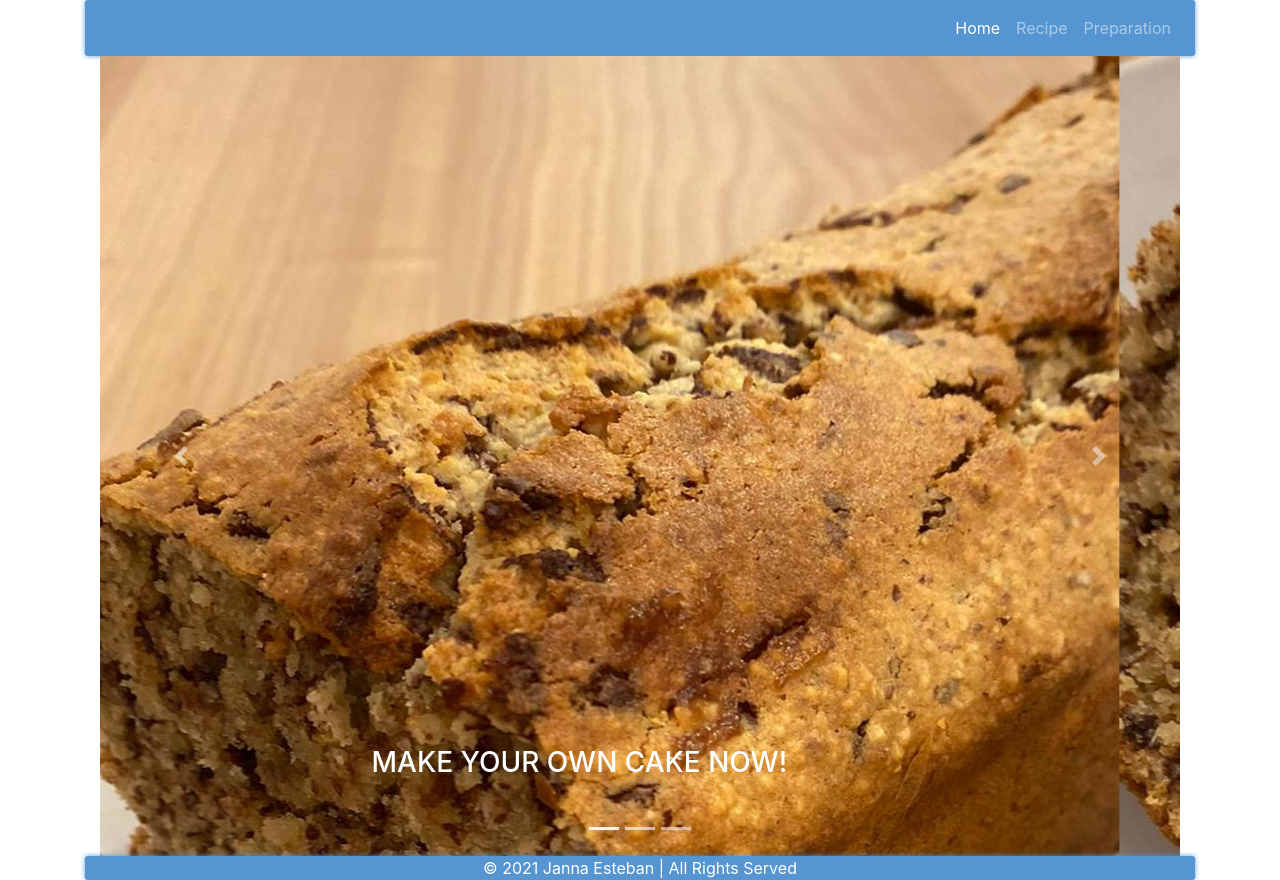
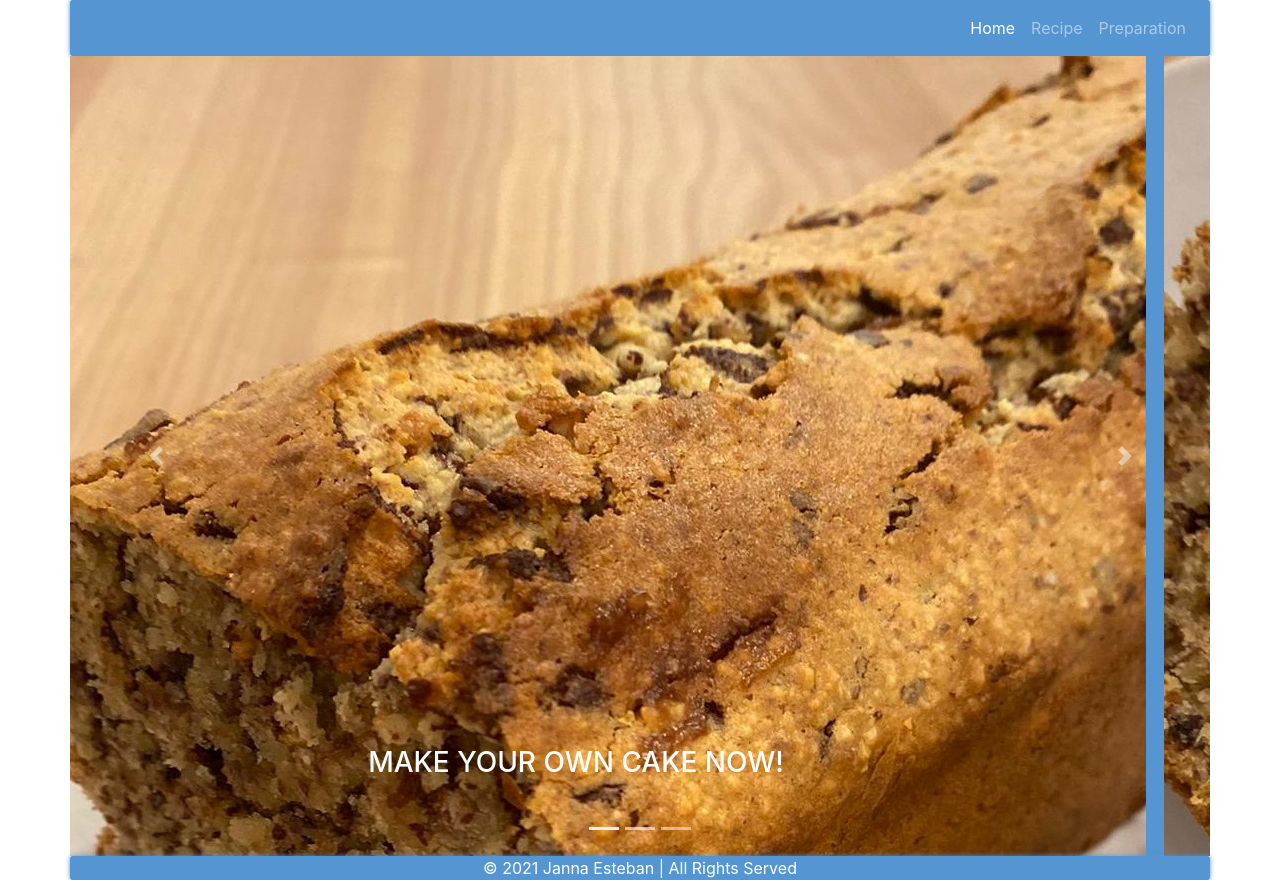
Before and after one commit to jannaesteban/RecipePageBLJ2020JaEst, a plain HTML site: page index.html in a window 1280 px wide. Drawn offline with nearby package versions, Linux system fonts and the light colour scheme.

Commit message:
carousel verbessert

```diff
--- a/index.css
+++ b/index.css
@@ -9,10 +9,14 @@
 .carousel-item{
     width: 100%;
     height: 800px;
+    background-color: #5595d1 ;
     text-align: center;
     min-height: 280px; /* Prevent carousel from being distorted if for some reason image doesn't load */
 }
-
+.container{
+    padding: 0px !important;
+    width: 100% !important;
+}
 .text{
     color: white;
     text-align: center;
```
